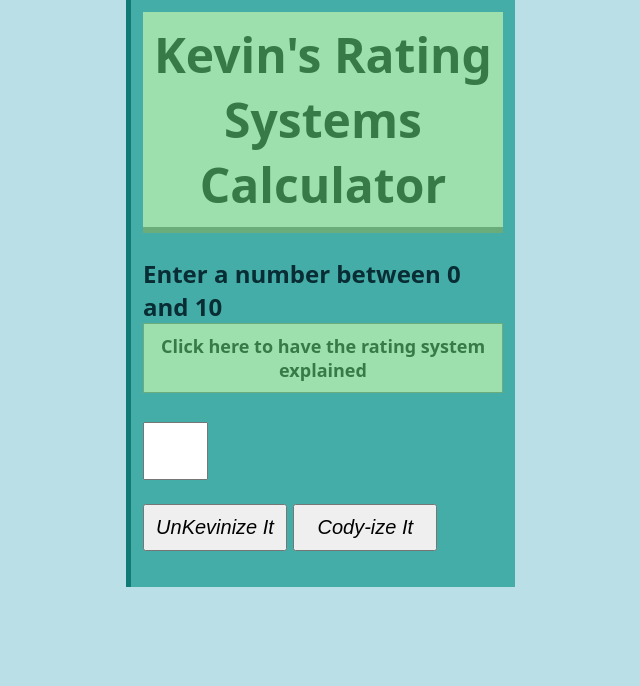
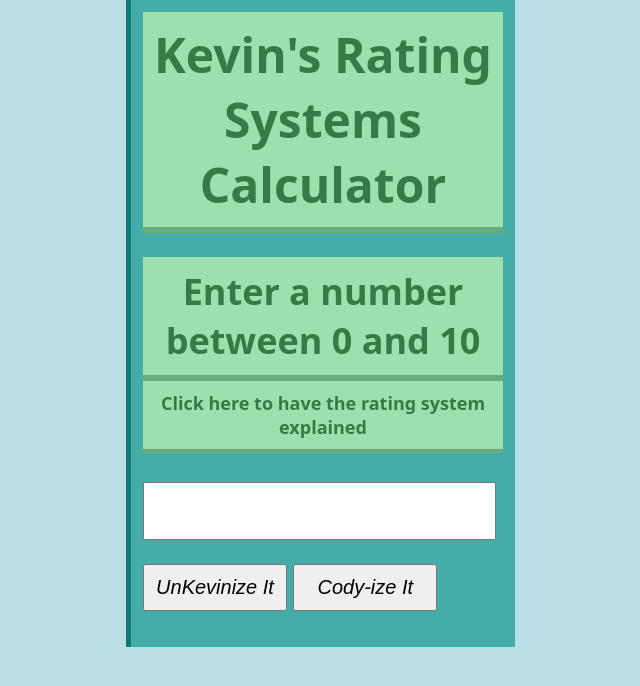
Before and after one commit to aoeada/kevin, a plain HTML site: page index.html in a window 1280 px wide. Shown: the whole page, without its empty margins (154-794 px from the left). Drawn offline with Linux system fonts and the light colour scheme.

Commit message:
Final push!

```diff
--- a/index.html
+++ b/index.html
@@ -10,7 +10,7 @@
       <h1>Kevin's Rating Systems Calculator</h1>
     </div>
     <div class="flex-item">
-      <label for="point">Enter a number between 0 and 10</label>
+      <h2>Enter a number between 0 and 10</h2>
       <p class="flip" onclick="explainMe()">Click here to have the rating system explained</p>
       <div id="panel">
         Kevin has decided that he enjoys + and -, but would like to retain a 10-point scale. This scale starts at 0 and includes 0+. Then each point goes 1-, 1, 1+, 2-, etc.
--- a/styles.css
+++ b/styles.css
@@ -13,7 +13,7 @@ body {
   text-align: center;
   background-color: #9DE0AD;
   color: #377A47;
-  border: solid 1px #6AAD7A;
+  border-bottom: solid 4px #6AAD7A;
   margin: auto;
 }
 
@@ -28,7 +28,7 @@ body {
     text-align: center;
     background-color: #9DE0AD;
     color: #377A47;
-    border: solid 1px #6AAD7A;
+  border-bottom: solid 4px #6AAD7A;
     margin: auto;
 }
 
@@ -39,13 +39,13 @@ body {
     text-align: center;
     background-color: #9DE0AD;
     color: #377A47;
-    border: solid 1px #6AAD7A;
+  border-bottom: solid 4px #6AAD7A;
     margin: auto;
 }
 
 .flex-item h1 {
     display: flex;
-  flex-flow: flex-direction flex-wrap;
+    justify-content: center;
  color: #377A47;
  text-align: center;
  border-style: solid;
@@ -55,16 +55,28 @@ body {
  border-left: 0px;
  border-right: 0px;
  padding: 10px;
-  margin: 0px;
+ margin: 0;
+}
+
+.flex-item h2 {
+    display: flex;
+    justify-content: center;
+ color: #377A47;
+ text-align: center;
+ border-style: solid;
+ background-color: #9DE0AD;
+ border-bottom: 6px solid #6AAD7A;
+ border-top: 0px;
+ border-left: 0px;
+ border-right: 0px;
+ padding: 10px;
+ margin: 0;
 }
 
 .flex-parent {
-
-/*   display: flex; */
 }
 
 .flex-item {
-  margin: 0 auto;
     width: 50%;
     padding: .5em;
     font-size: 24px;
@@ -73,10 +85,14 @@ body {
     background: #45ADA8;
     margin: 0;
     border-left: 5px solid #127A75;
+    align-items: center;
+    justify-content: center;
 }
 
   .flex-item input {
-    width: 10%;
+      display: flex;
+      justify-content: center;
+    width: 90%;
     padding: .5em;
     margin-top: 5px;
     font-size: 25px;
```
Lines whose indentation alone changed are shown as unchanged.
